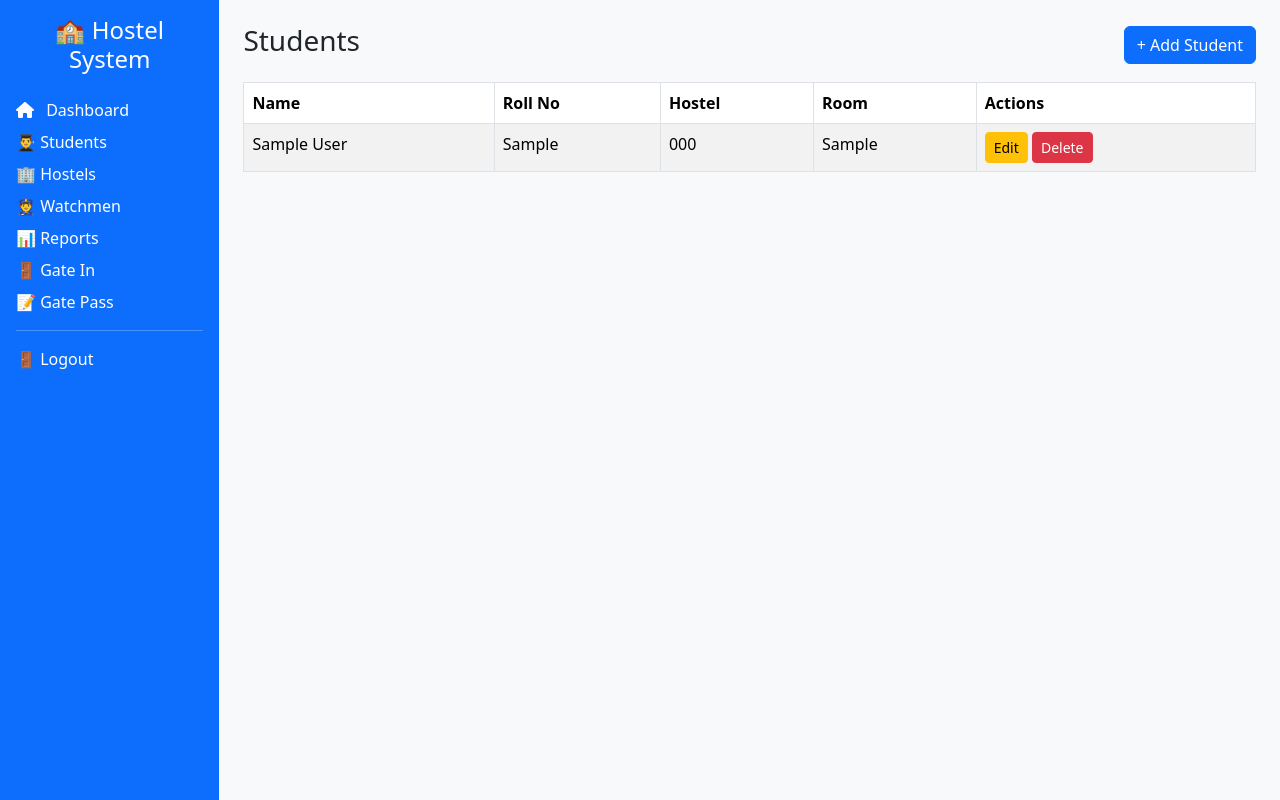
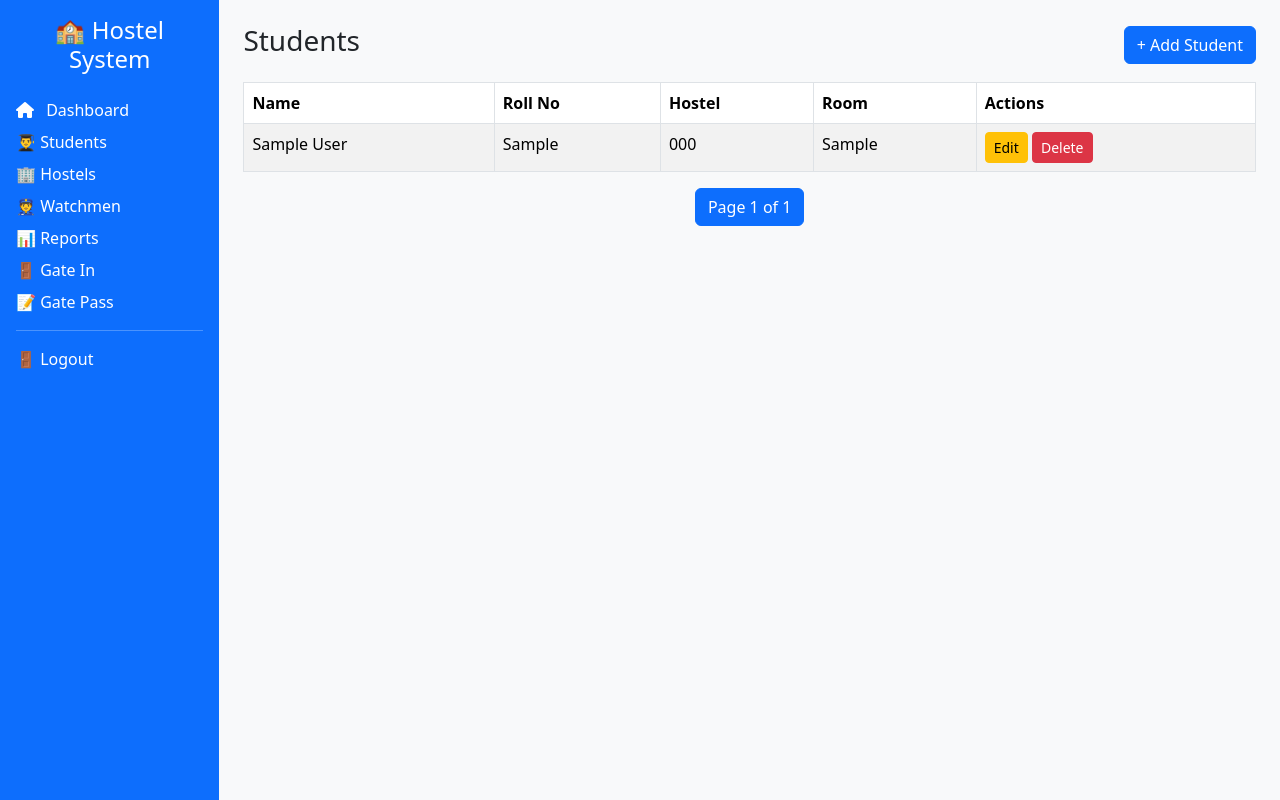
Before and after one commit to ishannadaf/Hostel_GatePass_WebApp, a Django app: page /students/ in a window 1280 px wide. Run offline with Django 5.2, Linux system fonts and the light colour scheme; a user stored in the database is signed in; tables that the repository leaves empty hold one stand-in row (values such as "Sample post").

Commit message:
code changes

```diff
--- a/hostel_management/students/views.py
+++ b/hostel_management/students/views.py
@@ -4,6 +4,8 @@ from .forms import StudentForm
 from accounts.decorators import role_required
 import pandas as pd
 from django.contrib import messages
+from django.core.paginator import Paginator
+from django.db.models import Q
 
 @role_required('admin')
 def add_student(request):
@@ -33,8 +35,15 @@ def add_student(request):
 @role_required('admin')
 def student_list(request):
     q = request.GET.get('q', '')
-    students = Student.objects.filter(name__icontains=q) | \
-               Student.objects.filter(roll_no__icontains=q)
+
+    students_qs = Student.objects.filter(
+        Q(name__icontains=q) |
+        Q(roll_no__icontains=q)
+    ).order_by('name')
+
+    paginator = Paginator(students_qs, 10)  # 10 students per page
+    page_number = request.GET.get('page')
+    students = paginator.get_page(page_number)
 
     return render(request, 'students/student_list.html', {
         'students': students,
--- a/hostel_management/templates/students/student_list.html
+++ b/hostel_management/templates/students/student_list.html
@@ -33,4 +33,33 @@
     </tbody>
 </table>
 
+<nav>
+    <ul class="pagination justify-content-center">
+
+        {% if students.has_previous %}
+        <li class="page-item">
+            <a class="page-link" href="?page={{ students.previous_page_number }}&q={{ q }}">
+                Previous
+            </a>
+        </li>
+        {% endif %}
+
+        <li class="page-item active">
+            <span class="page-link">
+                Page {{ students.number }} of {{ students.paginator.num_pages }}
+            </span>
+        </li>
+
+        {% if students.has_next %}
+        <li class="page-item">
+            <a class="page-link" href="?page={{ students.next_page_number }}&q={{ q }}">
+                Next
+            </a>
+        </li>
+        {% endif %}
+
+    </ul>
+</nav>
+
+
 {% endblock %}
```
